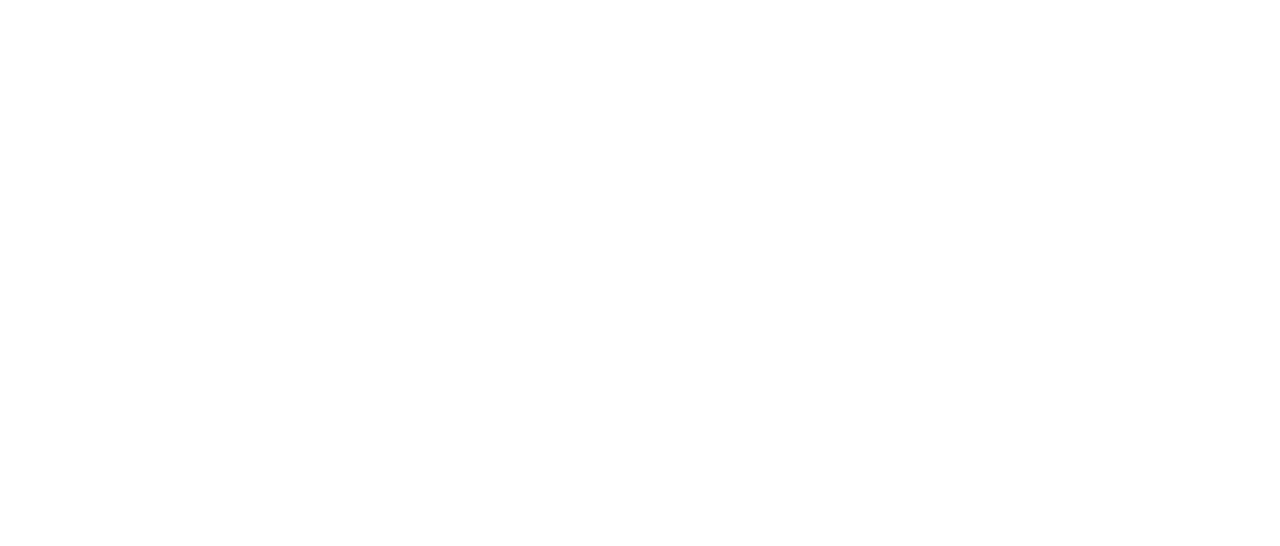
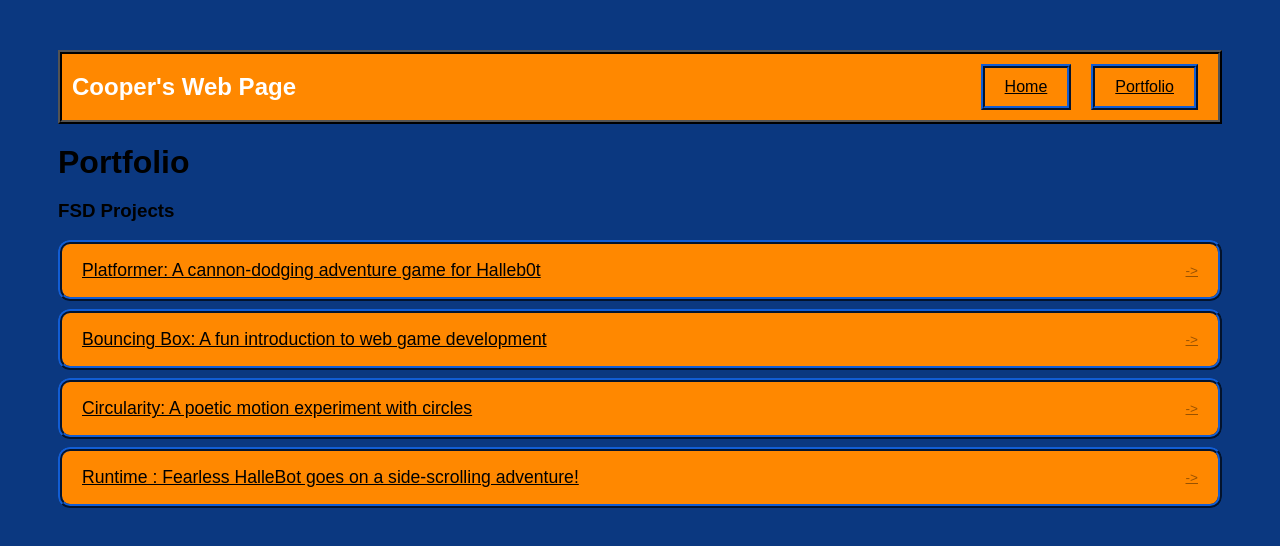
Before and after one commit to CooperH29/CooperH29.github.io, a plain HTML site: page portfolio.html in a window 1280 px wide. Drawn offline with Linux system fonts and the light colour scheme.

Commit message:
first website and portfolio

```diff
--- a/portfolio.html
+++ b/portfolio.html
@@ -0,0 +1,40 @@
+<!DOCTYPE html>
+<html>
+
+<head>
+  <title>Cooper's Portfolio Page</title>
+  <link rel="stylesheet" href="style.css" />
+</head>
+<div id="all-contents">
+  <nav>
+    <h1>Cooper's Web Page</h1>
+    <ul id="nav-ul">
+      <li class="nav-li">
+        <a href="index.html">Home</a>
+      </li>
+      <li class="nav-li">
+        <a href="portfolio.html">Portfolio</a>
+      </li>
+    </ul>
+  </nav>
+  <main>
+    <div class="content">
+      <h1>Portfolio</h1>
+      <h3>FSD Projects</h3>
+      <ul id="portfolio">
+        <li>
+          <a href="fsd-projects/platformer/">Platformer: A cannon-dodging adventure game for Halleb0t</a>
+        </li>
+        <li>
+          <a href="fsd-projects/bouncing-box/">Bouncing Box: A fun introduction to web game development</a>
+        </li>
+        <li>
+          <a href="fsd-projects/circularity/">Circularity: A poetic motion experiment with circles</a>
+        </li>
+        <li>
+          <a href="fsd-projects/runtime/">Runtime : Fearless HalleBot goes on a side-scrolling adventure!</a>
+        </li>
+      </ul>
+    </div>
+  </main>
+</div>
--- a/style.css
+++ b/style.css
@@ -3,10 +3,63 @@
 }
 
 body {
-  margin: 0;
-  background: #947706;
-  color: #222;
-  font-family: "Helvetica Neue", Arial, sans-serif;
+    background: rgb(11, 56, 128);
+    color: black;
+    padding: 10px;
+    font-family: Arial, sans-serif;
+}
+
+#all-contents {
+    max-width: 800px;
+    margin: auto;
+}
+
+/* navigation menu */
+nav {
+    background: rgb(255, 136, 0);
+    margin: 0 auto;
+    display: flex;
+    padding: 10px;
+    margin-bottom: 20px;
+    border: 4px black ridge;
+}
+
+h1 {
+    display: flex;
+    align-items: center;
+    color: white;
+    flex: 1;
+    margin: 0;
+}
+
+#nav-ul {
+    list-style-type: none;
+    margin: 0;
+    padding: 0;
+    display: flex;
+}
+
+.nav-li {
+    display: inline-block;
+    padding: 0 10px;
+}
+
+a {
+    text-decoration: none;
+    color: #fff;
+}
+a:link, a:visited {
+  color: black;
+  border: 4px ridge rgb(11, 56, 128);
+  padding: 10px 20px;
+  text-align: center;
+  text-decoration: underline;
+  display: inline-block;
+}
+
+a:hover, a:active {
+  background-color: rgb(11, 56, 128);
+  color: white;
 }
 
 #all-contents {
@@ -15,3 +68,49 @@
   margin: 0 auto;
   padding: 32px 40px;
 }
+/* Portfolio styles */
+.content h1 {
+color: black;
+}
+#portfolio {
+list-style: none;
+margin: 0;
+padding: 0;
+width: 100%;
+display: flex;
+flex-direction: column;
+gap: 8px;
+}
+#portfolio li {
+border-radius: 12px;
+overflow: hidden;
+}
+#portfolio a {
+display: flex;
+justify-content: space-between;
+align-items: center;
+text-decoration: underlined;
+color: black;
+padding: 16px 20px;
+font-size: 1.1rem;
+font-weight: 500;
+background: rgb(255, 136, 0);
+border: 4px ridge rgb(11, 56, 128);
+border-radius: 12px;
+transition: background 0.25s ease, color 0.25s ease, transform 0.25s ease;
+}
+#portfolio a:hover {
+ background-color: rgb(11, 56, 128);
+color: #fff;
+transform: translateX(4px);
+}
+#portfolio a::after {
+content: "->";
+font-size: 0.85rem;
+opacity: 0.4;
+transition: opacity 0.25s ease;
+
+white-space: nowrap;
+}
+#portfolio a:hover::after {
+opacity:
```
Also changed, not shown: index.html (+32 -3 lines).
